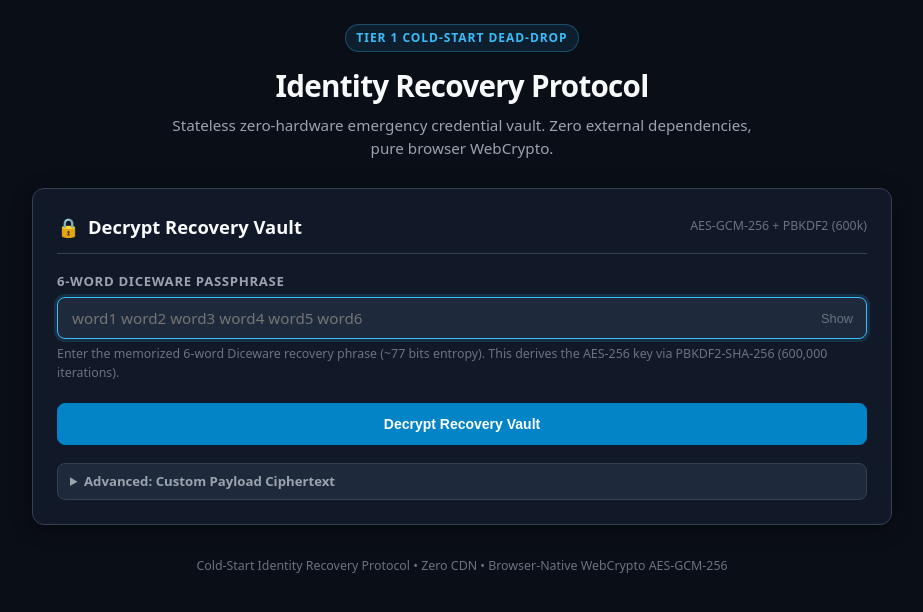
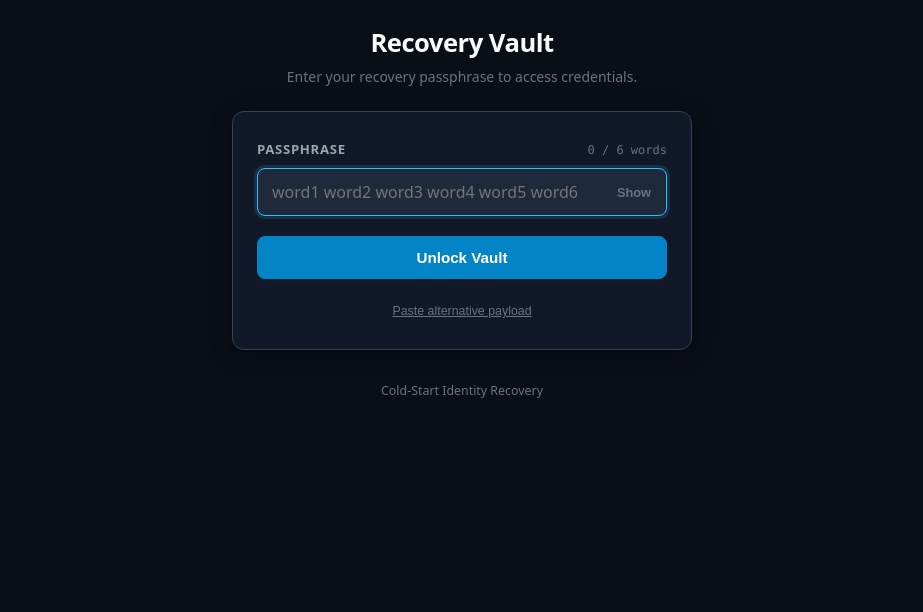
Before and after one commit to janhrabcak/identity-recovery, a plain HTML site: page public/index.html in a window 1280 px wide. Shown: the whole page, without its empty margins (178-1101 px from the left). Drawn offline with Linux system fonts and the light colour scheme.

Commit message:
style: streamline landing page with minimalist lock screen and live word counter

```diff
--- a/public/index.html
+++ b/public/index.html
@@ -633,27 +633,22 @@
 <body>
 
   <div class="container">
-    <header>
-      <div class="brand-badge">Tier 1 Cold-Start Dead-Drop</div>
-      <h1>Identity Recovery Protocol</h1>
-      <p class="subtitle">Stateless zero-hardware emergency credential vault. Zero external dependencies, pure browser WebCrypto.</p>
+    <header style="margin-bottom: 24px;">
+      <h1 style="font-size: 1.6rem; font-weight: 700; letter-spacing: -0.02em; margin-bottom: 4px;">Recovery Vault</h1>
+      <p class="subtitle" style="font-size: 0.875rem; color: var(--text-muted);">Enter your recovery passphrase to access credentials.</p>
     </header>
 
     <!-- UNLOCK / DECRYPTION VIEW -->
     <section id="lock-screen">
-      <div class="card">
-        <div class="card-header">
-          <div class="card-title">
-            <span>🔒</span> Decrypt Recovery Vault
-          </div>
-          <span style="font-size: 0.775rem; color: var(--text-muted);">AES-GCM-256 + PBKDF2 (600k)</span>
-        </div>
-
+      <div class="card" style="max-width: 460px; margin: 0 auto 20px auto; padding: 28px 24px;">
         <div id="error-message" class="error-banner" role="alert"></div>
 
         <form id="decrypt-form" onsubmit="event.preventDefault(); decryptVault();">
-          <div class="form-group">
-            <label for="passphrase-input">6-Word Diceware Passphrase</label>
+          <div class="form-group" style="margin-bottom: 20px;">
+            <div style="display: flex; justify-content: space-between; align-items: center; margin-bottom: 8px;">
+              <label for="passphrase-input" style="margin-bottom: 0;">Passphrase</label>
+              <span id="word-count-badge" style="font-size: 0.75rem; color: var(--text-muted); font-family: var(--font-mono);">0 / 6 words</span>
+            </div>
             <div class="input-wrapper">
               <input
                 type="password"
@@ -665,6 +660,8 @@
                 spellcheck="false"
                 required
                 autofocus
+                oninput="updateWordCount(this.value)"
+                style="padding: 12px 64px 12px 14px; font-size: 1rem;"
               >
               <button
                 type="button"
@@ -672,30 +669,30 @@
                 id="toggle-passphrase-btn"
                 onclick="togglePassphraseVisibility()"
                 title="Toggle passphrase visibility"
+                style="right: 12px; font-weight: 600;"
               >Show</button>
             </div>
-            <p style="font-size: 0.775rem; color: var(--text-muted); margin-top: 6px;">
-              Enter the memorized 6-word Diceware recovery phrase (~77 bits entropy). This derives the AES-256 key via PBKDF2-SHA-256 (600,000 iterations).
-            </p>
           </div>
 
-          <div style="display: flex; gap: 12px; align-items: center; margin-top: 20px;">
-            <button type="submit" id="decrypt-btn" class="btn btn-primary" style="flex: 1; padding: 12px;">
-              <span id="btn-spinner" class="spinner hidden"></span>
-              <span id="btn-text">Decrypt Recovery Vault</span>
-            </button>
+          <button type="submit" id="decrypt-btn" class="btn btn-primary" style="width: 100%; padding: 12px; font-size: 0.95rem;">
+            <span id="btn-spinner" class="spinner hidden"></span>
+            <span id="btn-text">Unlock Vault</span>
+          </button>
+
+          <!-- Discreet Collapsible: Custom Payload Input -->
+          <div style="text-align: center; margin-top: 18px;">
+            <button
+              type="button"
+              id="toggle-custom-payload-btn"
+              onclick="toggleCustomPayload()"
+              style="background: none; border: none; color: var(--text-muted); font-size: 0.775rem; cursor: pointer; text-decoration: underline;"
+            >Paste alternative payload</button>
           </div>
 
-          <!-- Collapsible: Custom Payload Input -->
-          <details style="margin-top: 18px;">
-            <summary>Advanced: Custom Payload Ciphertext</summary>
-            <div class="details-content">
-              <p style="font-size: 0.775rem; color: var(--text-muted); margin-bottom: 8px;">
-                By default, this page attempts to decrypt the pre-embedded ciphertext. You can paste an alternative base64 payload below:
-              </p>
-              <textarea id="ciphertext-input" rows="3" placeholder="Base64 encoded [16-byte salt][12-byte IV][ciphertext]"></textarea>
-            </div>
-          </details>
+          <div id="custom-payload-container" class="hidden" style="margin-top: 14px; padding-top: 14px; border-top: 1px solid var(--border-color);">
+            <label for="ciphertext-input" style="font-size: 0.725rem; color: var(--text-muted);">Base64 Ciphertext</label>
+            <textarea id="ciphertext-input" rows="3" placeholder="Paste alternative base64 payload here" style="font-family: var(--font-mono); font-size: 0.8rem;"></textarea>
+          </div>
         </form>
       </div>
     </section>
@@ -840,7 +837,7 @@
     </main>
 
     <footer>
-      Cold-Start Identity Recovery Protocol &bull; Zero CDN &bull; Browser-Native WebCrypto AES-GCM-256
+      Cold-Start Identity Recovery
     </footer>
   </div>
 
@@ -896,6 +893,37 @@
       } else {
         input.type = "password";
         btn.textContent = "Show";
+      }
+    }
+
+    /**
+     * Live word counter for Diceware recovery phrase
+     */
+    function updateWordCount(val) {
+      const badge = document.getElementById("word-count-badge");
+      if (!badge) return;
+      const words = val.trim().split(/\s+/).filter(w => w.length > 0);
+      const count = words.length;
+      if (count === 6) {
+        badge.textContent = "✓ 6 / 6 words";
+        badge.style.color = "#34d399";
+      } else {
+        badge.textContent = `${count} / 6 words`;
+        badge.style.color = "var(--text-muted)";
+      }
+    }
+
+    /**
+     * Toggle collapsible custom payload input
+     */
+    function toggleCustomPayload() {
+      const container = document.getElementById("custom-payload-container");
+      const btn = document.getElementById("toggle-custom-payload-btn");
+      if (!container || !btn) return;
+      const isHidden = container.classList.toggle("hidden");
+      btn.textContent = isHidden ? "Paste alternative payload" : "Hide alternative payload";
+      if (!isHidden) {
+        document.getElementById("ciphertext-input")?.focus();
       }
     }
 
@@ -987,7 +1015,7 @@
 
       decryptBtn.disabled = true;
       btnSpinner.classList.remove("hidden");
-      btnText.textContent = "Deriving Key (PBKDF2 600,000 rounds)...";
+      btnText.textContent = "Unlocking...";
 
       // Allow DOM to update spinner before heavy crypto execution
       setTimeout(async () => {
@@ -1026,8 +1054,6 @@
             ["decrypt"]
           );
 
-          btnText.textContent = "Decrypting AES-GCM...";
-
           // Decrypt payload
           const decryptedBuffer = await window.crypto.subtle.decrypt(
             { name: "AES-GCM", iv: iv },
@@ -1060,7 +1086,7 @@
         } finally {
           decryptBtn.disabled = false;
           btnSpinner.classList.add("hidden");
-          btnText.textContent = "Decrypt Recovery Vault";
+          btnText.textContent = "Unlock Vault";
         }
       }, 20);
     }
@@ -1395,6 +1421,7 @@
       document.getElementById("backup-codes-container").innerHTML = "";
       document.getElementById("emergency-notes").textContent = "-";
       document.getElementById("passphrase-input").value = "";
+      updateWordCount("");
       clearError();
 
       // Switch screen back to lock screen
```
